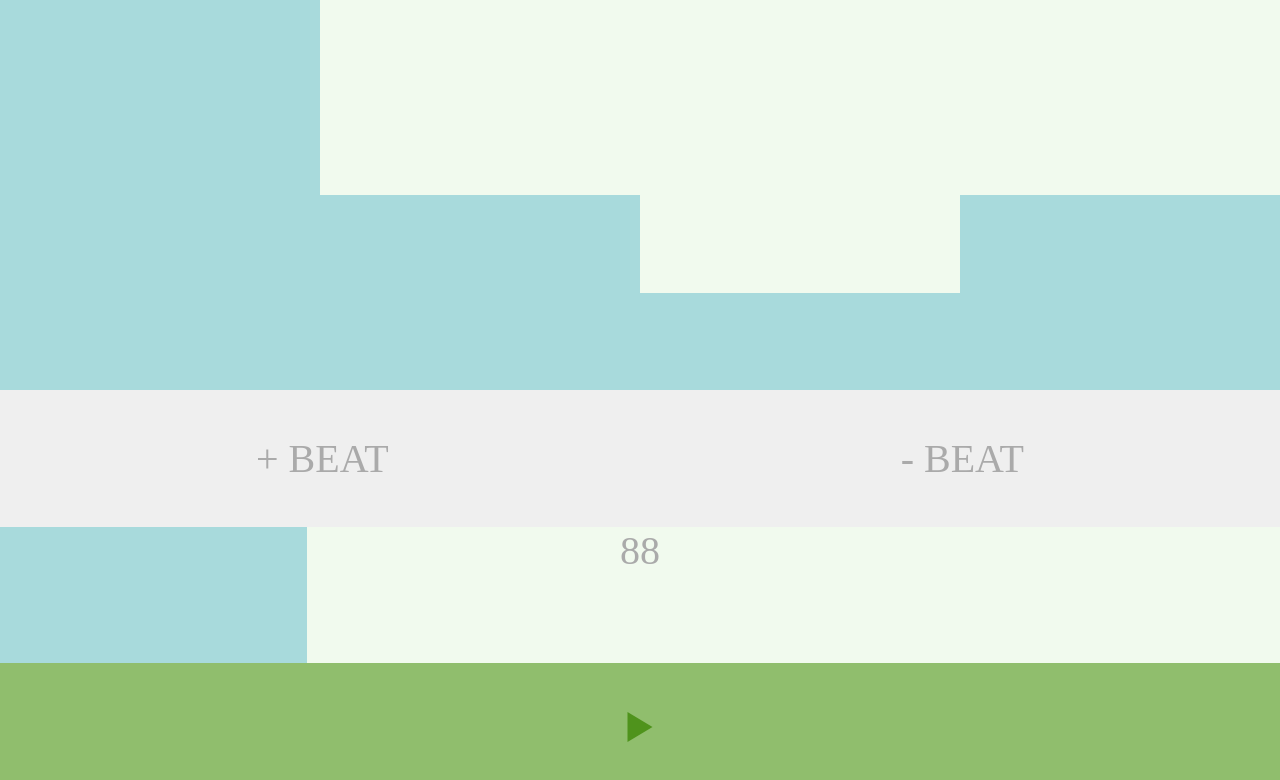
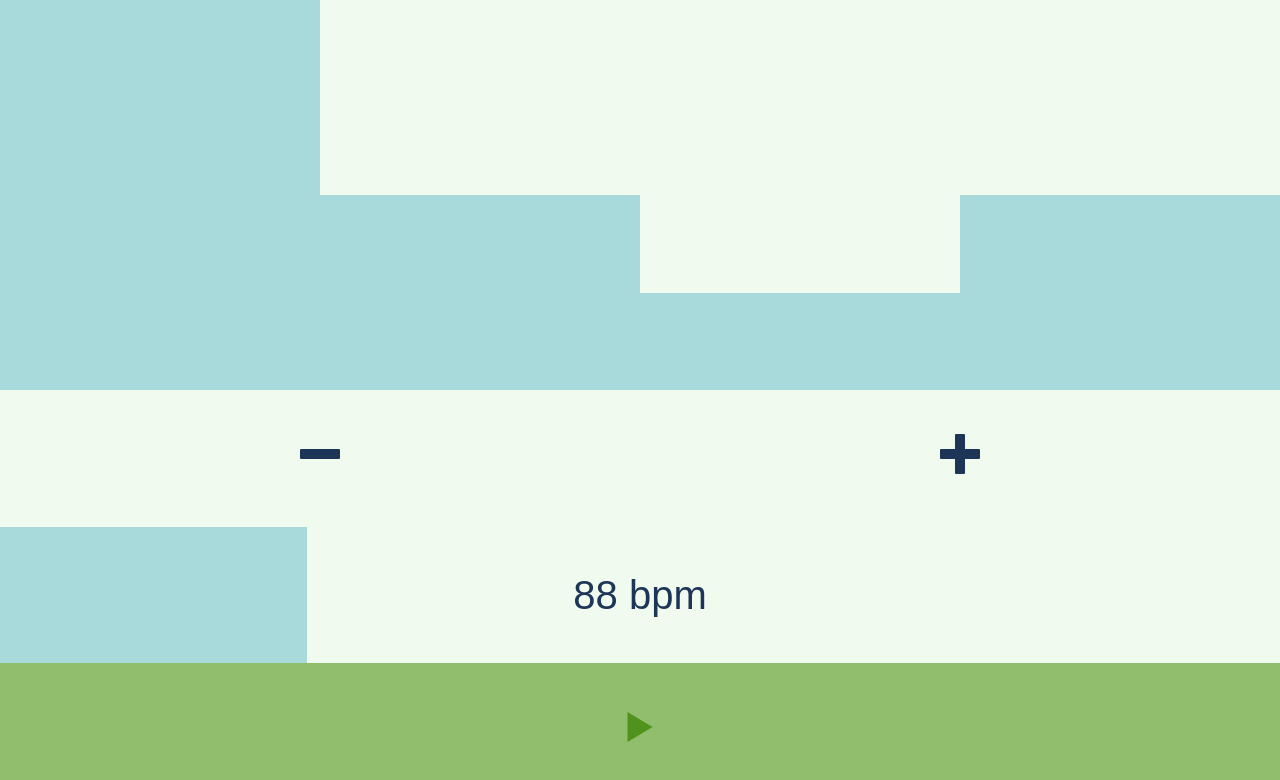
Before and after one commit to willthefirst/metronome, a React (Create React App) app: page / in a window 1280 px wide. Shown: the top 780 px of the page. Built offline with nearby package versions, Linux system fonts and the light colour scheme.

Commit message:
prettier theme

```diff
--- a/src/Metronome/BPM.tsx
+++ b/src/Metronome/BPM.tsx
@@ -3,6 +3,7 @@ import InputRange from "./InputRange";
 import style from "../styles/bpm.module.scss";
 import layout from "../styles/layout.module.scss";
 import cx from "classnames";
+import color from "../styles/color"
 
 type BPMProps = {
 	className?: string;
@@ -13,9 +14,10 @@ type BPMProps = {
 };
 
 function BPM({ className, value, min, max, handleChange }: BPMProps) {
+	const numDisplay = <span style={{ position: "absolute", zIndex: 1, color: color.primaryDark }}>{value} bpm</span>;
 	return (
-		<div className={cx(layout.flexCenter)}>
-			<span className={style.numDisplay}>{value}</span>
+		<div className={cx(layout.flexCenter, layout.vertCenter)}>
+			{numDisplay}
 			<InputRange
 				value={value}
 				min={min}
--- a/src/Metronome/BeatControls.tsx
+++ b/src/Metronome/BeatControls.tsx
@@ -2,6 +2,8 @@ import React from "react";
 import layout from "../styles/layout.module.scss";
 import cx from "classnames";
 import { BeatState } from "./Beat";
+import { ImMinus, ImPlus } from "react-icons/im";
+import color from "../styles/color"
 
 type BeatControlsProps = {
 	className?: string;
@@ -20,13 +22,18 @@ function BeatControls({ className, beats, setBeats }: BeatControlsProps) {
 		setBeats(beats.slice(0, beats.length - 1));
 	};
 
+	let btnStyle = {
+		backgroundColor: color.primaryLightest,
+		color: color.primaryDark
+	}
+
 	return (
 		<div className={cx(layout.flexCenter)}>
-			<button aria-label='add-beat' onClick={handleAddBeat}>
-				+ beat
+			<button aria-label='remove-beat' onClick={handleRemoveBeat} style={btnStyle}>
+				<ImMinus />
 			</button>
-			<button aria-label='remove-beat' onClick={handleRemoveBeat}>
-				- beat
+			<button aria-label='add-beat' onClick={handleAddBeat} style={btnStyle}>
+				<ImPlus />
 			</button>
 		</div>
 	);
--- a/src/Metronome/PlayButton.tsx
+++ b/src/Metronome/PlayButton.tsx
@@ -12,9 +12,10 @@ function PlayButton({ isPlaying, handleToggle }: PlayButtonProps) {
 	const icon = isPlaying ? <ImStop2 style={{color: color.dangerDark}}/> : <ImPlay3 style={{color: color.successDark}}/>
 
 	return (
-		<button style={{ width: "100%", backgroundColor: bgc }} onClick={() => handleToggle()} aria-label='start-stop'>
+		<button style={{ width: "100%", backgroundColor: bgc }} onClick={() => handleToggle()} aria-label='start-stop' >
 			{icon}
 		</button>
+
 	);
 }
 
--- a/src/styles/base.scss
+++ b/src/styles/base.scss
@@ -5,9 +5,8 @@ html {
 body {
   margin: 0;
   height: 100%;
-  font-family: serif;
-  font-size: 40px;
-  color: #aaa;
+  font-family: sans-serif;
+  font-size: 5vh;
 }
 
 #root {
@@ -23,4 +22,8 @@ button {
   text-transform: uppercase;
   font-family: inherit;
   color: inherit;
+
+  &:focus {
+    outline: none;
+  }
 }
--- a/src/styles/layout.module.scss
+++ b/src/styles/layout.module.scss
@@ -13,10 +13,17 @@
 	display: flex;
 	flex-grow: 1;
 	flex-direction: row;
-	align-items: stretch;
 	justify-content: space-around;
 
 	>* {
 		flex: auto;
 	}
 }
+
+.vertStretch {
+	align-items: stretch;
+}
+
+.vertCenter {
+	align-items: center;
+}
```
Also changed, not shown: src/Metronome/Button.tsx (added, +16 -0 lines), src/Metronome/InputRange.tsx (+5 -3 lines), 1 other file (tests, documents, lock files or other folders).
